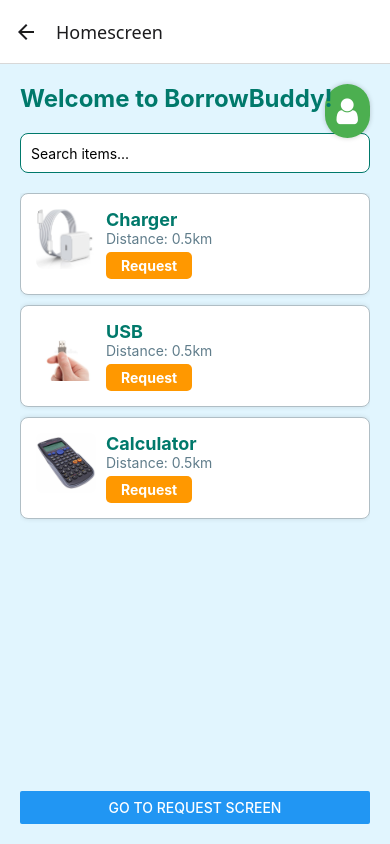
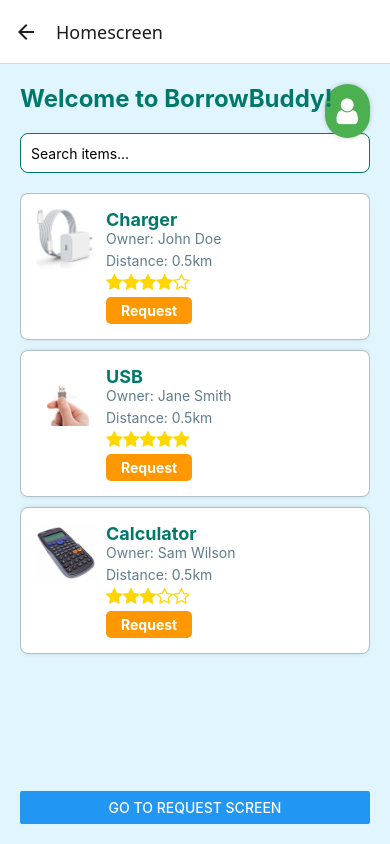
Before and after one commit to TUDublinBlanchBusinessIT/project-SamiraAhmed1-1, a React Native app: screen /Homescreen in a window 390 px wide. Built offline with nearby package versions, Linux system fonts and the light colour scheme.

Commit message:
enhanced home screen even more

```diff
--- a/components/Homescreen.js
+++ b/components/Homescreen.js
@@ -1,15 +1,52 @@
 import React, { useState } from 'react';
 import { View, Text, TextInput, FlatList, Image, StyleSheet, TouchableOpacity, Button } from 'react-native';
 import Icon from 'react-native-vector-icons/FontAwesome'; // Import the icon library
+
+// Function to display stars based on rating
+const renderStars = (rating) => {
+  let stars = [];
+  for (let i = 0; i < 5; i++) {
+    stars.push(
+      <Icon
+        key={i}
+        name={i < rating ? 'star' : 'star-o'}
+        size={18}
+        color="#FFD700"
+      />
+    );
+  }
+  return stars;
+};
 
 export default function Homescreen({ route, navigation }) {
   const { username } = route.params || {}; // Extract username
 
   // Sample items for the home screen
   const [items, setItems] = useState([
-    { id: '1', name: 'Charger', distance: '0.5km', image: require('../assets/charger.jpg') },
-    { id: '2', name: 'USB', distance: '0.5km', image: require('../assets/usb.jpg') },
-    { id: '3', name: 'Calculator', distance: '0.5km', image: require('../assets/calculator.jpg') },
+    {
+      id: '1',
+      name: 'Charger',
+      distance: '0.5km',
+      image: require('../assets/charger.jpg'),
+      owner: 'John Doe',
+      trustRating: 4,
+    },
+    {
+      id: '2',
+      name: 'USB',
+      distance: '0.5km',
+      image: require('../assets/usb.jpg'),
+      owner: 'Jane Smith',
+      trustRating: 5,
+    },
+    {
+      id: '3',
+      name: 'Calculator',
+      distance: '0.5km',
+      image: require('../assets/calculator.jpg'),
+      owner: 'Sam Wilson',
+      trustRating: 3,
+    },
   ]);
 
   // Search functionality for filtering items
@@ -52,10 +89,14 @@ export default function Homescreen({ route, navigation }) {
             <Image source={item.image} style={styles.itemImage} />
             <View style={styles.itemDetails}>
               <Text style={styles.itemName}>{item.name}</Text>
+              <Text style={styles.itemOwner}>Owner: {item.owner}</Text>
               <Text style={styles.itemDistance}>Distance: {item.distance}</Text>
+              <View style={styles.ratingContainer}>
+                {renderStars(item.trustRating)} {/* Trust rating with stars */}
+              </View>
               <TouchableOpacity
                 style={styles.requestButton}
-                onPress={() => alert(`Requested ${item.name}!`)} // Example action
+                onPress={() => alert(`Requested ${item.name} from ${item.owner}!`)} // Example action
               >
                 <Text style={styles.requestButtonText}>Request</Text>
               </TouchableOpacity>
@@ -135,10 +176,19 @@ const styles = StyleSheet.create({
     fontWeight: 'bold',
     color: '#00796B'
   },
+  itemOwner: {
+    fontSize: 14,
+    color: '#607D8B',
+    marginBottom: 5
+  },
   itemDistance: {
     fontSize: 14,
     color: '#607D8B',
     marginBottom: 5
+  },
+  ratingContainer: {
+    flexDirection: 'row',
+    marginBottom: 5,
   },
   requestButton: {
     backgroundColor: '#FF9800', // Orange background for button
```
